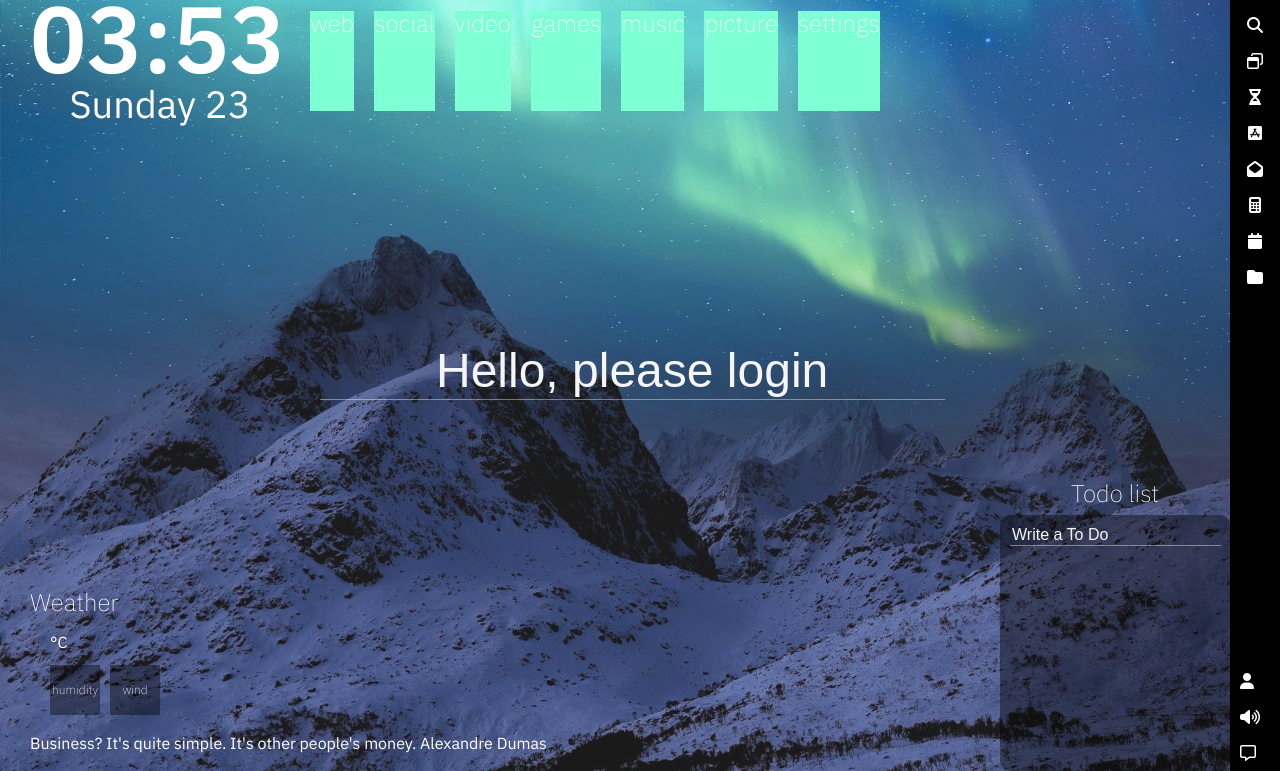
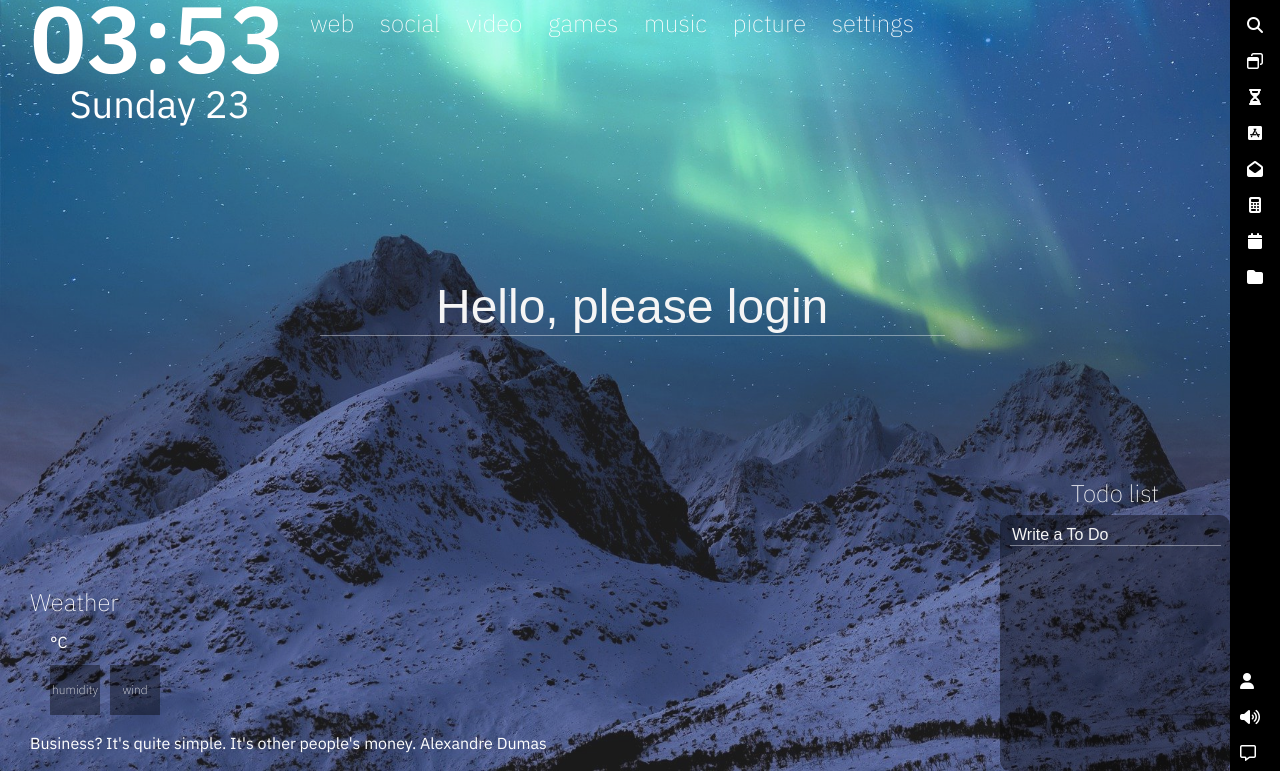
Before and after one commit to lugia574/Rugia_momentum.github.io, a plain HTML site: page index.html in a window 1280 px wide. Shown: the part 29-800 px from the top of the page. Drawn offline with Linux system fonts and the light colour scheme; some icons are missing.

Commit message:
2022_0123 improvement1

```diff
--- a/css/screen/footer.css
+++ b/css/screen/footer.css
@@ -1,9 +1,6 @@
 /*footer*/
 footer {
   width: 100%;
-
-  position: absolute;
-  bottom: 0;
 
   display: flex;
   justify-content: space-between;
--- a/css/screen/header.css
+++ b/css/screen/header.css
@@ -35,7 +35,6 @@ header {
 }
 
 .top_nav {
-  display: flex;
   padding: 20px;
   font-size: 24px;
   font-weight: 200;
@@ -43,7 +42,6 @@ header {
 
 .top_nav span {
   margin-right: 20px;
-  background-color: aquamarine;
 }
 
 .top_nav span:hover {
--- a/css/screen/main.css
+++ b/css/screen/main.css
@@ -1,8 +1,4 @@
 main {
-  width: 100%;
-  height: 100vh;
-  position: absolute;
-
   display: flex;
   flex-direction: column;
   justify-content: center;
--- a/index.html
+++ b/index.html
@@ -10,7 +10,7 @@
   </head>
   <body>
     <div class="wrap">
-      <header>
+      <!-- header -->
         <div class="header">
           <div class="clock">
             <div id="clock" class="time">00:00</div>
@@ -28,7 +28,7 @@
             <span>settings</span>
           </div>
         </div>
-      </header>
+        <!-- main -->
       <main>
         <div class="main">
           <form class="hidden" id="login-form">
@@ -43,6 +43,7 @@
           <h2 id="greeting" class="hidden"></h1>
         </div>
       </main>
+      <!-- footer -->
       <footer>
         <div class="weather">
           <div class="weather_title">Weather</div>
@@ -91,6 +92,8 @@
             </div>
         </div>
       </footer>
+
+      <!-- right_nav -->
       <div class="right_nav">
         <div class="icon_bar">
           <i class="fab fa-windows"></i>
```
